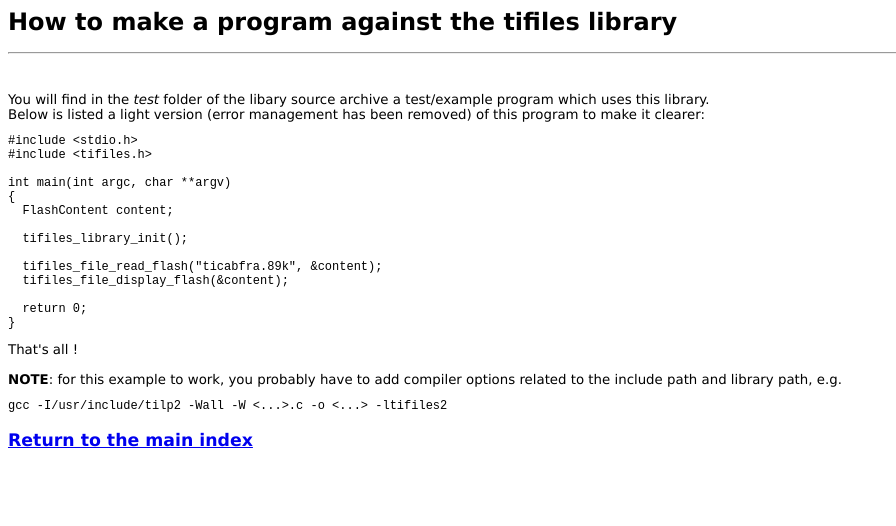
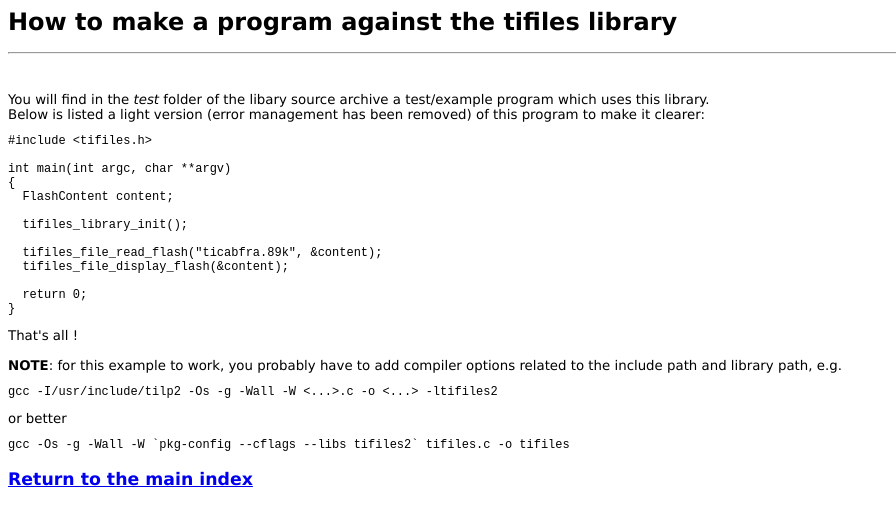
Before and after one commit to debrouxl/tilp-libtifiles, a plain HTML site: page docs/html/htlib.html in a window 1280 px wide. Shown: the whole page, without its empty margins (0-896 px from the left). Drawn offline with Linux system fonts and the light colour scheme.

Commit message:
gfm, libticonv, libticables, libticalcs, libtifiles, tfdocgen, tilp: miscellanous release engineering work (version bumps, regeneration with newer Autotools, READMEs, etc.). Some hunks inspired by patches by Kevin Kofler.
git-svn-id: http://svn.tilp.info/repos/tilp/libtifiles/trunk@4295 11ccfa89-a3ba-0310-a1af-c6a367506c11

```diff
--- a/docs/html/htlib.html
+++ b/docs/html/htlib.html
@@ -24,8 +24,7 @@ CODE {FONT-FAMILY: Courier New; FONT-SIZE: 9pt}
 test/example  program which uses this library.<br>
   Below is listed a light version (error management has been removed) of
 this  program to make it clearer:
-<pre>#include &lt;stdio.h&gt;
-#include &lt;tifiles.h&gt;
+<pre>#include &lt;tifiles.h&gt;
 
 int main(int argc, char **argv)
 {
@@ -40,7 +39,9 @@ int main(int argc, char **argv)
 }</pre>
 That's all !<br><br>
 <strong>NOTE</strong>: for this example to work, you probably have to add compiler options related to the include path and library path, e.g.
-<pre>gcc -I/usr/include/tilp2 -Wall -W &lt;...&gt;.c -o &lt;...&gt; -ltifiles2</pre>
+<pre>gcc -I/usr/include/tilp2 -Os -g -Wall -W &lt;...&gt;.c -o &lt;...&gt; -ltifiles2</pre>
+or better
+<pre>gcc -Os -g -Wall -W `pkg-config --cflags --libs tifiles2` tifiles.c -o tifiles</pre>
 <h3><a href="index.html">Return to the main index</a> </h3>
 </body>
 </html>
```
Also changed, not shown: 10 other files.
